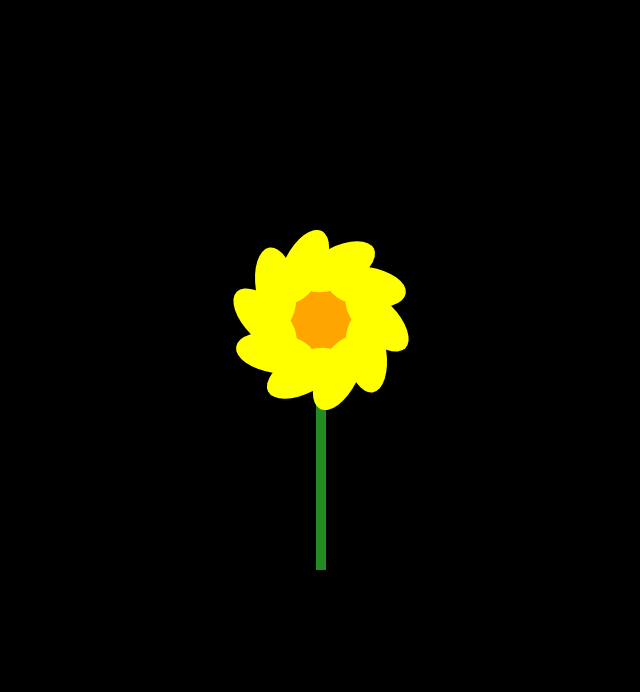
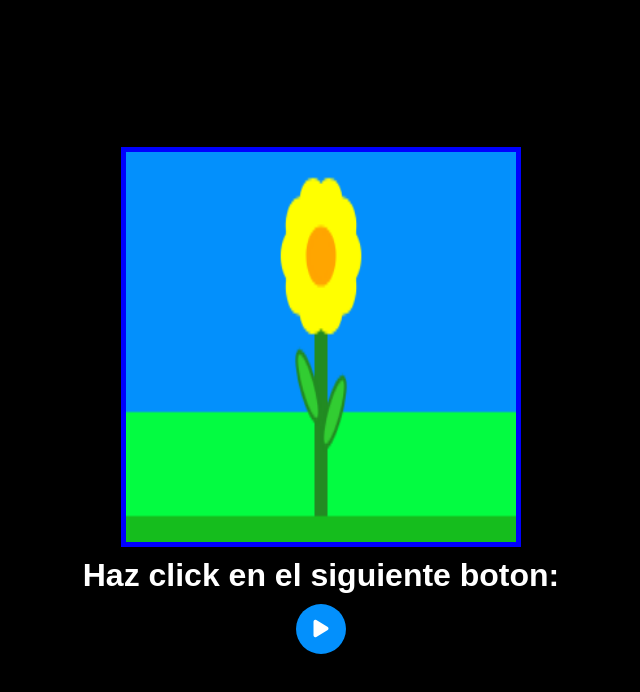
Before and after one commit to Halen0/Flor, a plain HTML site: page index.html in a window 1280 px wide. Shown: the whole page, without its empty margins (319-959 px from the left). Drawn offline with Linux system fonts and the light colour scheme.

Commit message:
Flor v1.0.1

```diff
--- a/css/index.css
+++ b/css/index.css
@@ -4,14 +4,50 @@
     box-sizing: border-box;
     font-family: sans-serif;
 }
-body{
+.container{
     display: flex;
     flex-direction: column;
     justify-content: center;
     align-items: center;
     gap: 10px;
     height: 100vh;
-    background-color: #000;
+    background-color: black;
     color: #fff;
-    padding: 30px;
 }
+#canvas{
+    border: solid 5px blue;
+    width: 400px;
+    height: 400px;
+}
+
+.button-container{
+    display: flex;
+    justify-content: center;
+    align-items: center;
+    gap: 10px;
+}
+h1{
+    text-align: center;
+    max-width: 1000px;
+}
+.button-container>i{
+    background-color: #0390fc;
+    padding: 10px;
+    font-size: 20px;
+    border-radius: 50%;
+    cursor: pointer;
+    transition: all .5s ease;
+    color: #fff;
+    width: 50px;
+    height: 50px;
+    display: flex;
+    justify-content: center;
+    align-items: center;
+}
+.button-container>i:hover{
+    background-color: #0b6ab3;
+}
+
+#pause{
+    display: none;
+}
--- a/index.html
+++ b/index.html
@@ -4,10 +4,19 @@
     <meta charset="UTF-8">
     <meta name="viewport" content="width=device-width, initial-scale=1.0">
     <title>Document</title>
+    <link rel="stylesheet" href="https://cdnjs.cloudflare.com/ajax/libs/font-awesome/6.6.0/css/all.min.css" integrity="sha512-Kc323vGBEqzTmouAECnVceyQqyqdsSiqLQISBL29aUW4U/M7pSPA/gEUZQqv1cwx4OnYxTxve5UMg5GT6L4JJg==" crossorigin="anonymous" referrerpolicy="no-referrer" />
     <link rel="stylesheet" href="./css/index.css">
 </head>
 <body>
-    <canvas id="canvas" width="200" height="360"></canvas>
+    <div class="container">
+        <audio src="./music/Adele - Someone Like You (Official Music Video).mp3" id="audio"></audio>
+        <canvas id="canvas"></canvas>
+        <h1>Haz click en el siguiente boton:</h1>
+        <div class="button-container" title="music">
+            <i class="fas fa-play" id="play"></i>
+            <i class="fas fa-pause" id="pause"></i>
+        </div>
+    </div>
     <script src="./js/index.js"></script>
 </body>
 </html>
--- a/js/index.js
+++ b/js/index.js
@@ -1,40 +1,85 @@
 const canvas = document.getElementById('canvas');
 const ctx = canvas.getContext('2d');
+
+const audio = document.getElementById("audio");
+const play = document.getElementById("play");
+const pause = document.getElementById("pause");
+
+
+play.addEventListener("click",(e)=>{
+    pause.style.display = "flex";
+    play.style.display = "none";
+    audio.play();
+});
+
+pause.addEventListener("click",(e)=>{
+    pause.style.display = "none";
+    play.style.display = "flex";
+    audio.pause();
+});
 
 window.onload = function() {
 
     if (ctx) {
-        dibujarFlor(ctx);
+        draw(ctx);
     } else {
         console.error('El navegador no soporta Canvas.');
     }
+
 };
 
-function dibujarFlor(ctx) {
+function draw(ctx){
+    dibujarFondo(ctx);
+    drawFlower(ctx);
+}
+
+function drawFlower(ctx) {
+
+
     dibujarTallo(ctx);
+    dibujarHoja(ctx, 140, 90, 5, 15, -30);
+    dibujarHoja(ctx, 160, 100, 5, 15, 30);
+    dibujarSuelo(ctx);
 
-    dibujarCentro(ctx, 100, 100, 30);
-
+    // Dibujar los petalos
     const numeroPetalos = 10;
-    const radioPetalo = 56;
+    const radioPetalo = 20;
     for (let i = 0; i < numeroPetalos; i++) {
         const angulo = (i * 2 * Math.PI) / numeroPetalos;
-        const x = 100 + radioPetalo * Math.cos(angulo);
-        const y = 100 + radioPetalo * Math.sin(angulo);
-        dibujarPetalo(ctx, x, y, 40, 20, angulo);
+        const x = 150 + radioPetalo * Math.cos(angulo);
+        const y = 40 + radioPetalo * Math.sin(angulo);
+        dibujarPetalo(ctx, x, y, 10, 10, angulo);
     }
+    dibujarCentro(ctx, 150, 40, 10);
+
 }
 
-function dibujarTallo(ctx) {
+function dibujarTallo(ctx){
     ctx.beginPath();
-    ctx.moveTo(100, 350);
-    ctx.lineTo(100, 150);
+    ctx.moveTo(150, 50);
+    ctx.lineTo(150, 140);
     ctx.strokeStyle = '#228B22';
     ctx.lineWidth = 10;
     ctx.stroke();
 }
 
-function dibujarCentro(ctx, x, y, radio) {
+function dibujarHoja(ctx, x, y, ancho, alto, rotacion) {
+    ctx.save(); // Guardar el estado actual del contexto
+    ctx.translate(x, y); // Mover el origen al punto (x, y)
+    ctx.rotate((rotacion * Math.PI) / 180); // Rotar según el ángulo dado
+
+    ctx.beginPath();
+    ctx.ellipse(0, 0, ancho, alto, 0, 0, 2 * Math.PI);
+    ctx.fillStyle = '#32CD32'; // Verde claro
+    ctx.fill();
+    ctx.strokeStyle = '#228B22'; // Verde oscuro
+    ctx.lineWidth = 2;
+    ctx.stroke();
+
+    ctx.restore(); // Restaurar el estado original del contexto
+}
+
+function dibujarCentro(ctx, x, y, radio){
     ctx.beginPath();
     ctx.arc(x, y, radio, 0, 2 * Math.PI);
     ctx.fillStyle = 'orange';
@@ -44,7 +89,7 @@ function dibujarCentro(ctx, x, y, radio) {
     ctx.stroke();
 }
 
-function dibujarPetalo(ctx, x, y, ancho, alto, angulo) {
+function dibujarPetalo(ctx, x, y, ancho, alto, angulo){
     ctx.save();
     ctx.translate(x, y);
     ctx.rotate(angulo);
@@ -55,6 +100,37 @@ function dibujarPetalo(ctx, x, y, ancho, alto, angulo) {
     ctx.fill();
     ctx.strokeStyle = 'yellow';
     ctx.lineWidth = 2;
+    ctx.stroke();
 
     ctx.restore();
 }
+
+function dibujarSuelo(ctx){
+    ctx.beginPath();
+    ctx.moveTo(0, 145);
+    ctx.lineTo(300, 145);
+    ctx.strokeStyle = '#15bd1d';
+    ctx.lineWidth = 10;
+    ctx.stroke();
+}
+
+function dibujarFondo(ctx){
+    cielo(ctx);
+    pasto(ctx);
+}
+
+function cielo(ctx){
+    ctx.beginPath();
+    ctx.fillStyle = '#0390fc';
+    ctx.fillRect(0,0,300,100);
+    ctx.lineWidth = 10;
+    ctx.stroke();
+}
+
+function pasto(ctx){
+    ctx.beginPath();
+    ctx.fillStyle = '#03fc41';
+    ctx.fillRect(0,100,300,50);
+    ctx.lineWidth = 10;
+    ctx.stroke();
+}
```
Also changed, not shown: 1 other file.
